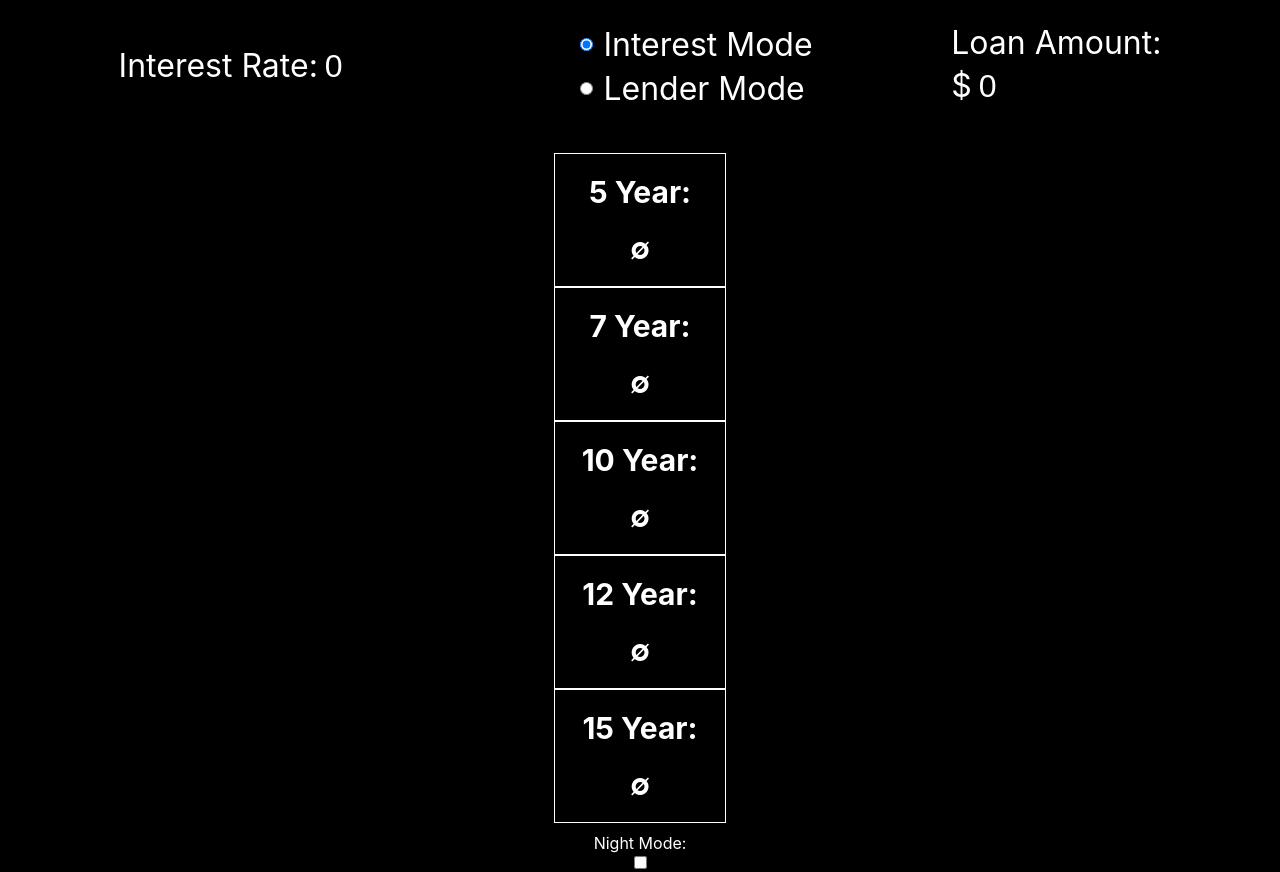
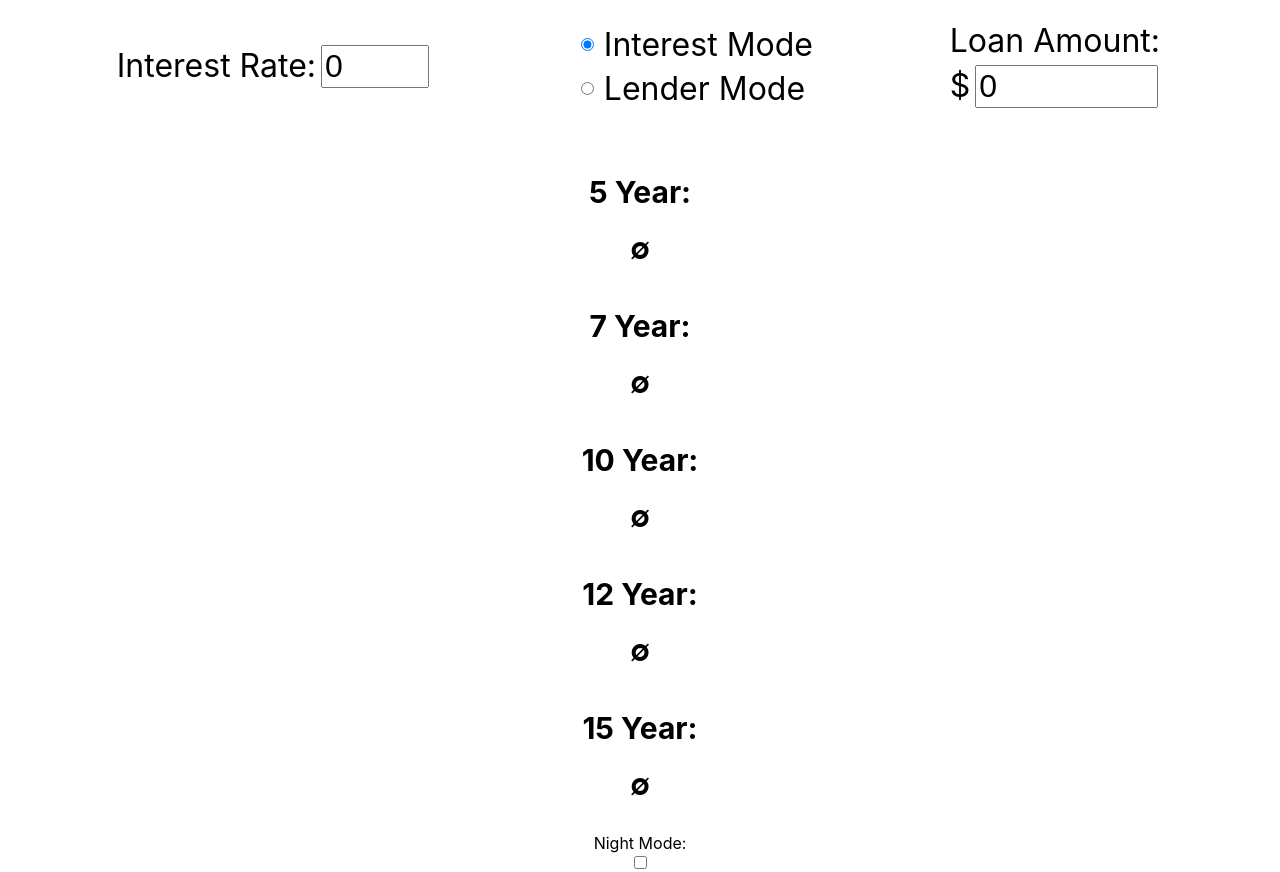
Before and after one commit to MrMicrowaveOven/esti-mate, a React (Create React App) app: page / in a window 1280 px wide. Built offline with nearby package versions, Linux system fonts and the light colour scheme.

Commit message:
Switch now switches from Day Mode to Night Mode

```diff
--- a/src/App.css
+++ b/src/App.css
@@ -1,19 +1,18 @@
-body {
-  background-color: black;
-}
-
 .app {
   height: 100%;
   width: 100%;
+}
+
+.night-mode {
   color: white;
   background-color: black;
 }
 
-input {
+/* input {
   color: white;
   border: white;
   background-color: black;
-}
+} */
 
 .range-display {
   display: flex;
--- a/src/App.js
+++ b/src/App.js
@@ -18,10 +18,11 @@ const App = () => {
   useEffect(() => {
     localStorage.setItem("mode", mode);
     localStorage.setItem("nightMode", nightMode);
+    document.body.style.backgroundColor = nightMode ? "black" : "white";
   }, [mode, nightMode]);
 
   return (
-    <div className="app">
+    <div className={`app ${nightMode ? "night-mode" : ""}`}>
       <Inputs
         creditScore={creditScore}
         onCreditScoreChange={(newCreditScore) => setCreditScore(newCreditScore)}
@@ -32,6 +33,7 @@ const App = () => {
           setInterestRate(newInterestRate)
         }
         mode={mode}
+        nightMode={nightMode}
         onModeChange={(newMode) => setMode(newMode)}
       />
       <Display
@@ -39,6 +41,7 @@ const App = () => {
         creditScore={creditScore}
         interestRate={interestRate}
         loanAmount={loanAmount}
+        nightMode={nightMode}
       />
       <NightModeSwitch
         nightMode={nightMode}
--- a/src/Inputs.css
+++ b/src/Inputs.css
@@ -52,6 +52,12 @@
   margin: 10px;
 }
 
+.input-night-mode {
+  color: white;
+  border: white 1px solid;
+  background-color: black;
+}
+
 @media (max-width: 700px) {
   .input-text,
   .dollar-sign-display,
--- a/src/Inputs.js
+++ b/src/Inputs.js
@@ -1,92 +1,126 @@
-import { useState } from 'react';
-import './Inputs.css';
+import { useState } from "react";
+import "./Inputs.css";
 
-const Inputs = ({creditScore, onCreditScoreChange, loanAmount, onLoanAmountChange, interestRate, onInterestRateChange, mode, onModeChange}) => {
-    const [creditScoreFieldInvalid, setCreditScoreFieldInvalid] = useState(false)
-    const [loanAmountFieldInvalid, setLoanAmountFieldInvalid] = useState(false)
-    const [interestRateFieldInvalid, setInterestRateFieldInvalid] = useState(false)
+const Inputs = ({
+  creditScore,
+  onCreditScoreChange,
+  loanAmount,
+  nightMode,
+  onLoanAmountChange,
+  interestRate,
+  onInterestRateChange,
+  mode,
+  onModeChange,
+}) => {
+  const [creditScoreFieldInvalid, setCreditScoreFieldInvalid] = useState(false);
+  const [loanAmountFieldInvalid, setLoanAmountFieldInvalid] = useState(false);
+  const [interestRateFieldInvalid, setInterestRateFieldInvalid] =
+    useState(false);
 
-    const validateCreditScore = value => {
+  const validateCreditScore = (value) => {
     if (value < 300 || value > 850) {
-            return false
+      return false;
     } else {
-            return true
+      return true;
     }
-    }
+  };
 
   const creditScoreChange = (value) => {
-        if(validateCreditScore(value)) {
-            setCreditScoreFieldInvalid(false)
+    if (validateCreditScore(value)) {
+      setCreditScoreFieldInvalid(false);
     }
-        onCreditScoreChange(value)
+    onCreditScoreChange(value);
+  };
+
+  const validateInterestRate = (value) => {
+    if (value > 100) {
+      return false;
+    } else {
+      return true;
     }
-
-    const validateInterestRate = value => {
-        if (value > 100) {
-            return false
-        } else {
-            return true
-        }
-    }
+  };
 
   const interestRateChange = (value) => {
-        if(validateInterestRate(value)) {
-            setInterestRateFieldInvalid(false)
+    if (validateInterestRate(value)) {
+      setInterestRateFieldInvalid(false);
     }
-        onInterestRateChange(value)
+    onInterestRateChange(value);
+  };
+
+  const validateLoanAmount = (value) => {
+    if (!value) {
+      return false;
+    } else {
+      return true;
     }
+  };
 
-    const validateLoanAmount = value => {
-        if (!value) {
-            return false
-        } else {
-            return true
+  const loanAmountChange = (value) => {
+    if (validateLoanAmount(value)) {
+      setLoanAmountFieldInvalid(false);
     }
-    }
-
-    const loanAmountChange = value => {
-        if(validateLoanAmount(value)) {
-            setLoanAmountFieldInvalid(false)
-        }
-        onLoanAmountChange(value)
-    }
+    onLoanAmountChange(value);
+  };
 
   return (
     <div className="inputs">
-            {mode === "lender"
-                ?
+      {mode === "lender" ? (
         <div className="input">
           <a className={"credit-score input-text"}>Credit Score:</a>
           <input
-                            className={`credit-score-input-field input-field ${creditScoreFieldInvalid && "invalid"}`}
+            className={`credit-score-input-field input-field ${
+              creditScoreFieldInvalid && "invalid"
+            } ${nightMode ? "input-night-mode" : ""}`}
             onChange={(event) => creditScoreChange(event.target.value)}
             value={creditScore}
             type="number"
-                            onKeyDown={(evt) => ["e", "E", "+", "-"].includes(evt.key) && evt.preventDefault()}
-                            onBlur={(event) => {if(!validateCreditScore(event.target.value)) setCreditScoreFieldInvalid(true)}}
+            onKeyDown={(evt) =>
+              ["e", "E", "+", "-"].includes(evt.key) && evt.preventDefault()
+            }
+            onBlur={(event) => {
+              if (!validateCreditScore(event.target.value))
+                setCreditScoreFieldInvalid(true);
+            }}
           />
         </div>
-                :
+      ) : (
         <div className="input">
           <a className={"interest-rate input-text"}>Interest Rate:</a>
           <input
-                            className={`interest-rate-input-field input-field ${interestRateFieldInvalid && "invalid"}`}
+            className={`interest-rate-input-field input-field ${
+              interestRateFieldInvalid && "invalid"
+            } ${nightMode ? "input-night-mode" : ""}`}
             onChange={(event) => interestRateChange(event.target.value)}
             value={interestRate}
             type="number"
-                            onKeyDown={(evt) => ["e", "E", "+", "-"].includes(evt.key) && evt.preventDefault()}
-                            onBlur={(event) => {if(!validateInterestRate(event.target.value)) setInterestRateFieldInvalid(true)}}
+            onKeyDown={(evt) =>
+              ["e", "E", "+", "-"].includes(evt.key) && evt.preventDefault()
+            }
+            onBlur={(event) => {
+              if (!validateInterestRate(event.target.value))
+                setInterestRateFieldInvalid(true);
+            }}
           />
         </div>
-            }
+      )}
       <div className="input">
-                <label className='radio'>
-                    <input className="radio-circle" type="radio" checked={mode === "interest"} onChange={() => onModeChange("interest")}/>
-                    <a className='input-text'>Interest Mode</a>
+        <label className="radio">
+          <input
+            className="radio-circle"
+            type="radio"
+            checked={mode === "interest"}
+            onChange={() => onModeChange("interest")}
+          />
+          <a className="input-text">Interest Mode</a>
         </label>
-                <label className='radio'>
-                    <input className="radio-circle" type="radio" checked={mode === "lender"} onChange={() => onModeChange("lender")}/>
-                    <a className='input-text'>Lender Mode</a>
+        <label className="radio">
+          <input
+            className="radio-circle"
+            type="radio"
+            checked={mode === "lender"}
+            onChange={() => onModeChange("lender")}
+          />
+          <a className="input-text">Lender Mode</a>
         </label>
       </div>
       <div className="input">
@@ -94,17 +128,24 @@ const Inputs = ({creditScore, onCreditScoreChange, loanAmount, onLoanAmountChang
         <div>
           <a className="dollar-sign-display">$</a>
           <input
-                        className={`loan-amount-input-field input-field ${loanAmountFieldInvalid && "invalid"}`}
+            className={`loan-amount-input-field input-field ${
+              loanAmountFieldInvalid && "invalid"
+            } ${nightMode ? "input-night-mode" : ""}`}
             onChange={(event) => loanAmountChange(event.target.value)}
             value={loanAmount}
             type="number"
-                        onKeyDown={(evt) => ["e", "E", "+", "-"].includes(evt.key) && evt.preventDefault()}
-                        onBlur={(event) => {if(!validateLoanAmount(event.target.value)) setLoanAmountFieldInvalid()}}
+            onKeyDown={(evt) =>
+              ["e", "E", "+", "-"].includes(evt.key) && evt.preventDefault()
+            }
+            onBlur={(event) => {
+              if (!validateLoanAmount(event.target.value))
+                setLoanAmountFieldInvalid();
+            }}
           />
         </div>
       </div>
     </div>
-    )
-}
+  );
+};
 
 export default Inputs;
--- a/src/InterestDisplay.css
+++ b/src/InterestDisplay.css
@@ -28,3 +28,7 @@
   flex-direction: column;
   align-items: center;
 }
+
+.border-night-mode {
+  border: black 1px solid;
+}
--- a/src/InterestDisplay.js
+++ b/src/InterestDisplay.js
@@ -2,10 +2,13 @@ import "./InterestDisplay.css";
 
 const YEARS = [5, 7, 10, 12, 15];
 
-const InterestDisplay = ({ monthlyPayments }) => (
+const InterestDisplay = ({ monthlyPayments, nightMode }) => (
   <div className="interest-display">
     {YEARS.map((numYears, index) => (
-      <div className="year-group" key={index}>
+      <div
+        className={`year-group ${nightMode ? "border-night-mode" : ""}`}
+        key={index}
+      >
         <h1>{numYears} Year:</h1>
         {monthlyPayments[index] ? (
           <h3 className="center">${monthlyPayments[index].toFixed(2)}</h3>
```
Lines whose indentation alone changed are shown as unchanged.
